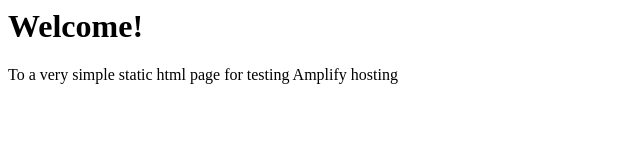
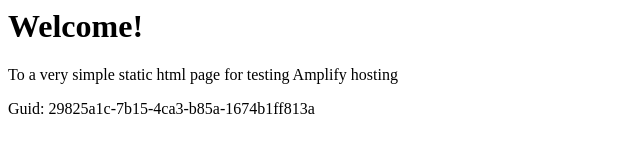
Before and after one commit to aws-aemilia-nrt/Github-PR-Commit-Integration-Test-DoNotTouch-v1-prod-ap-northeast-1, a website: page src/index.html in a window 1280 px wide. Shown: the whole page, without its empty margins (0-640 px from the left). Drawn offline with Linux system fonts and the light colour scheme.

Commit message:
commit from integ tests

```diff
--- a/src/index.html
+++ b/src/index.html
@@ -1,3 +1,5 @@
+
+
 <html lang="en">
 
 <head>
@@ -10,6 +12,6 @@
 <body>
     <h1>Welcome!</h1>
     <p>To a very simple static html page for testing Amplify hosting</p>
-</body>
+    <p>Guid: 29825a1c-7b15-4ca3-b85a-1674b1ff813a</p></body>
 
 </html>
```
